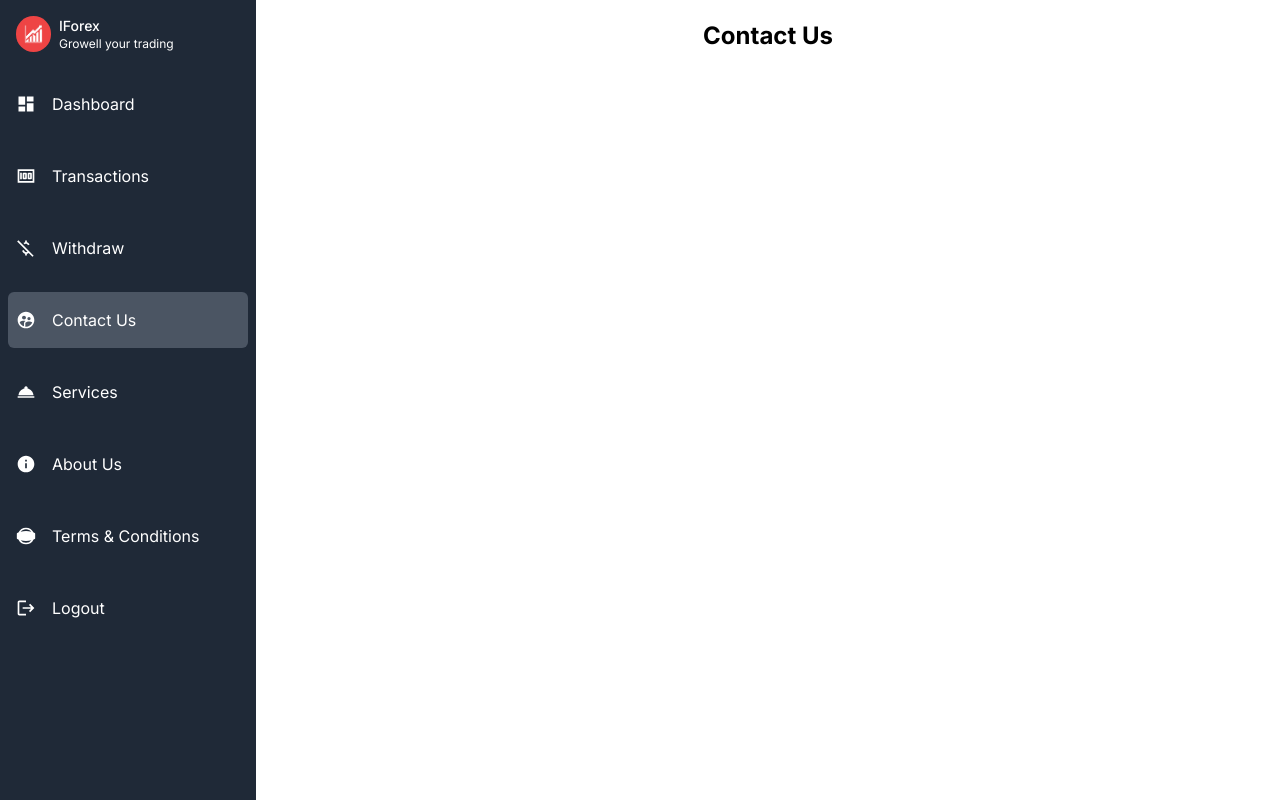
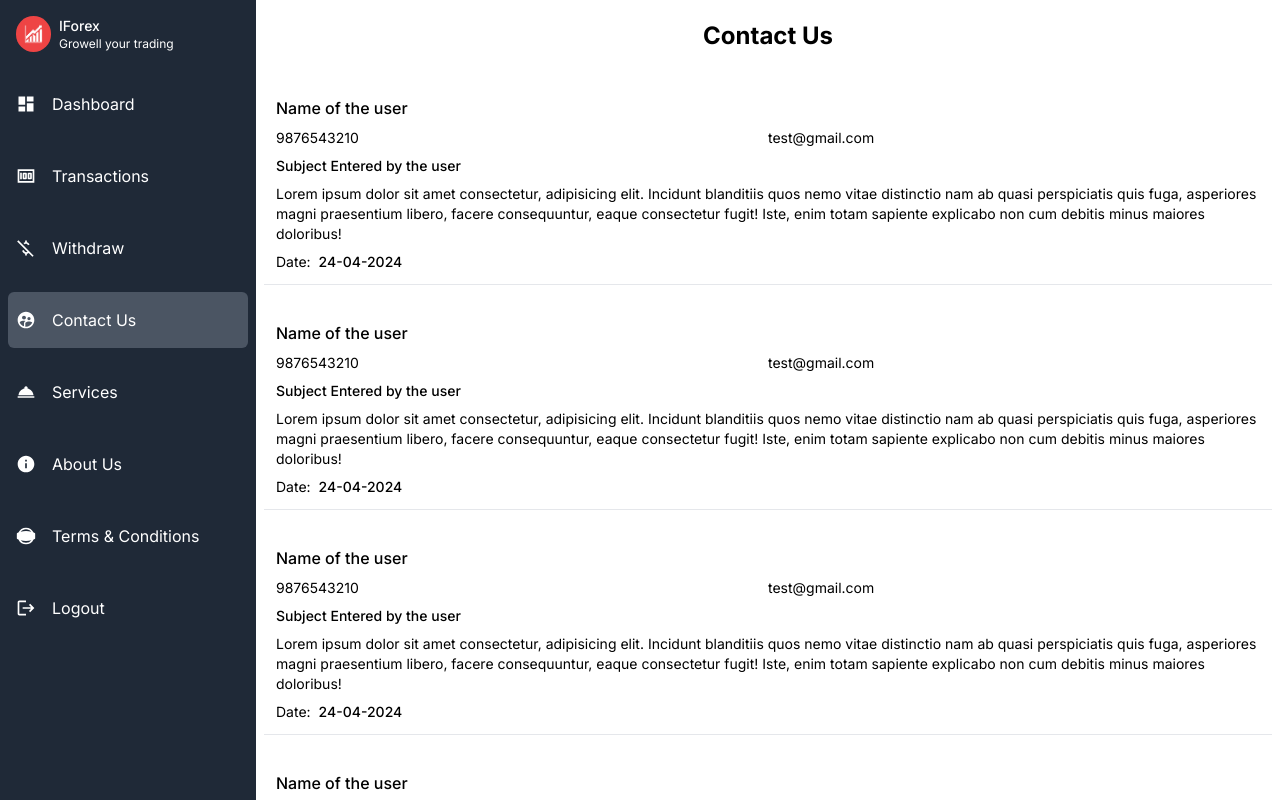
Before and after one commit to Bhawesh-Jain/fxadmin-next, a Next.js app: page /contact in a window 1280 px wide. Shown: the top 800 px of the page. Built offline with nearby package versions, Linux system fonts and the light colour scheme.

Commit message:
Contact US

```diff
--- a/app/contact/page.jsx
+++ b/app/contact/page.jsx
@@ -1,9 +1,16 @@
+import ContactUsItem from "../ui/contact/contactUsItem"
+
 const Contact = () => {
     return (
         <div className="flex flex-col items-center px-2">
             <h2 className="text-2xl font-bold my-5">Contact Us</h2>
 
-            <div className="flex flex-col items-center overflow-y-auto w-full">
+            <div className="flex flex-col items-center overflow-y-auto w-full text-sm">
+
+                <ContactUsItem  />
+                <ContactUsItem  />
+                <ContactUsItem  />
+                <ContactUsItem  />
 
             </div>
         </div>
--- /dev/null
+++ b/app/ui/contact/contactUsItem.jsx
@@ -0,0 +1,23 @@
+const ContactUsItem = () => {
+    return (
+        <div className="flex flex-col w-full p-3 my-3 border-b border-gray-200 gap-2">
+
+            <h2 className="text-base font-medium text-black">Name of the user</h2>
+
+            <div className="grid grid-cols-1 lg:grid-cols-2 ">
+
+                <p>9876543210</p>
+                <p>test@gmail.com</p>
+
+            </div>
+
+            <h1 className="font-medium text-black">Subject Entered by the user</h1>
+            <p className="">Lorem ipsum dolor sit amet consectetur, adipisicing elit. Incidunt blanditiis quos nemo vitae distinctio nam ab quasi perspiciatis quis fuga, asperiores magni praesentium libero, facere consequuntur, eaque consectetur fugit! Iste, enim totam sapiente explicabo non cum debitis minus maiores doloribus!</p>
+
+            <div className="flex flex-row gap-2">Date: <h1 className="font-medium text-black">24-04-2024</h1></div>
+
+        </div>
+    )
+}
+
+export default ContactUsItem
```
